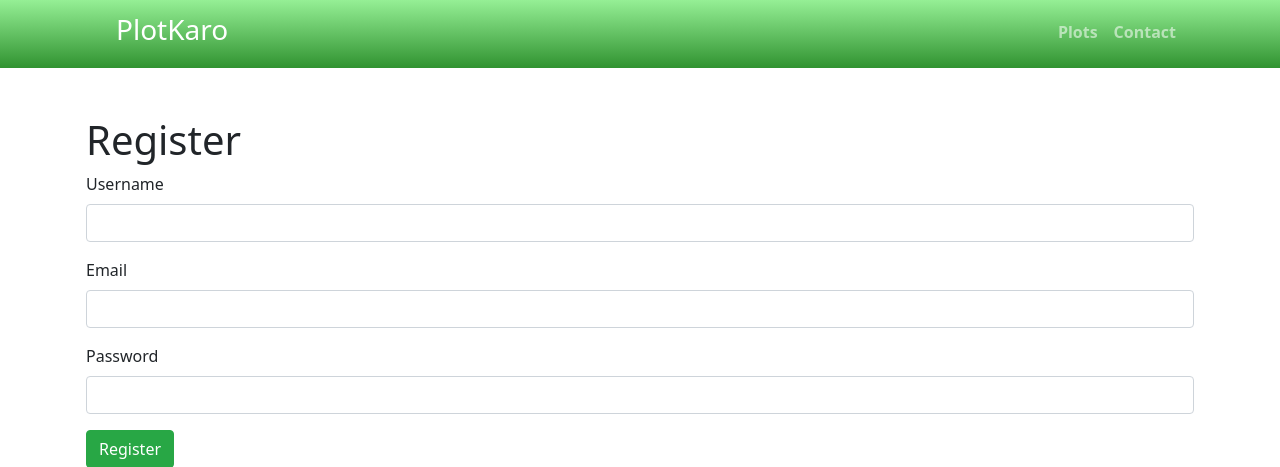
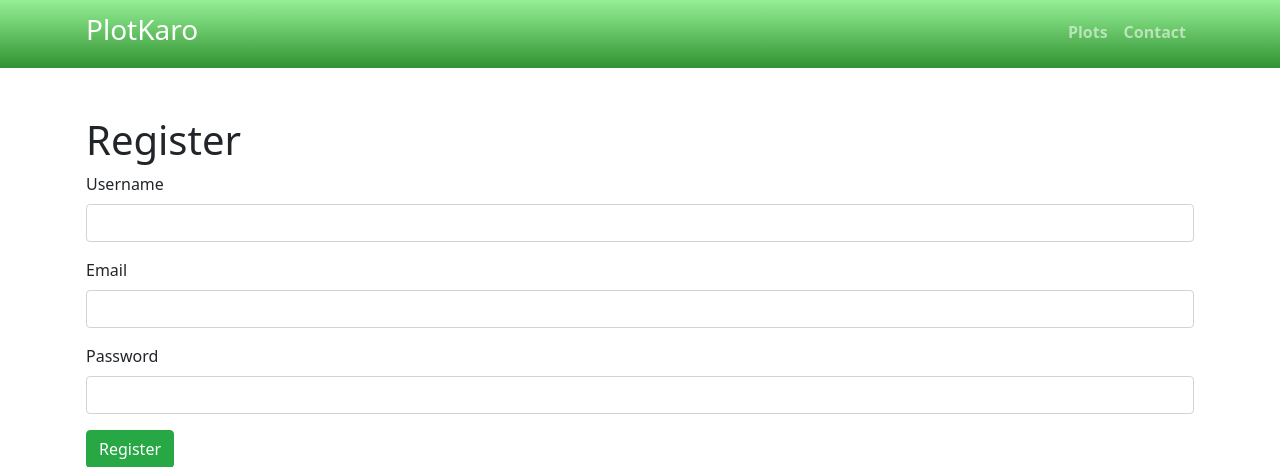
Before and after one commit to SidhantB14/PlotKaro, a Node server app: page /register in a window 1280 px wide. Shown: the top 467 px of the page. Run offline with Node 20, Linux system fonts and the light colour scheme; some libraries are stand-ins or nearby versions.

Commit message:
first commit

```diff
--- a/public/stylesheets/app.css
+++ b/public/stylesheets/app.css
@@ -1,7 +1,6 @@
 .navi{
 
-    padding-left: 100px;
-    padding-right: 80px;
+
     /* background-image: linear-gradient(rgba(0, 0, 0, 0.5),
     rgba(0, 0, 0, 0.8)), url("https://images.unsplash.com/photo-1548941489-3e64750ebbaa?q=80&w=1974&auto=format&fit=crop&ixlib=rb-4.0.3&ixid=M3wxMjA3fDB8MHxwaG90by1wYWdlfHx8fGVufDB8fHx8fA%3D%3D");
      */
```
